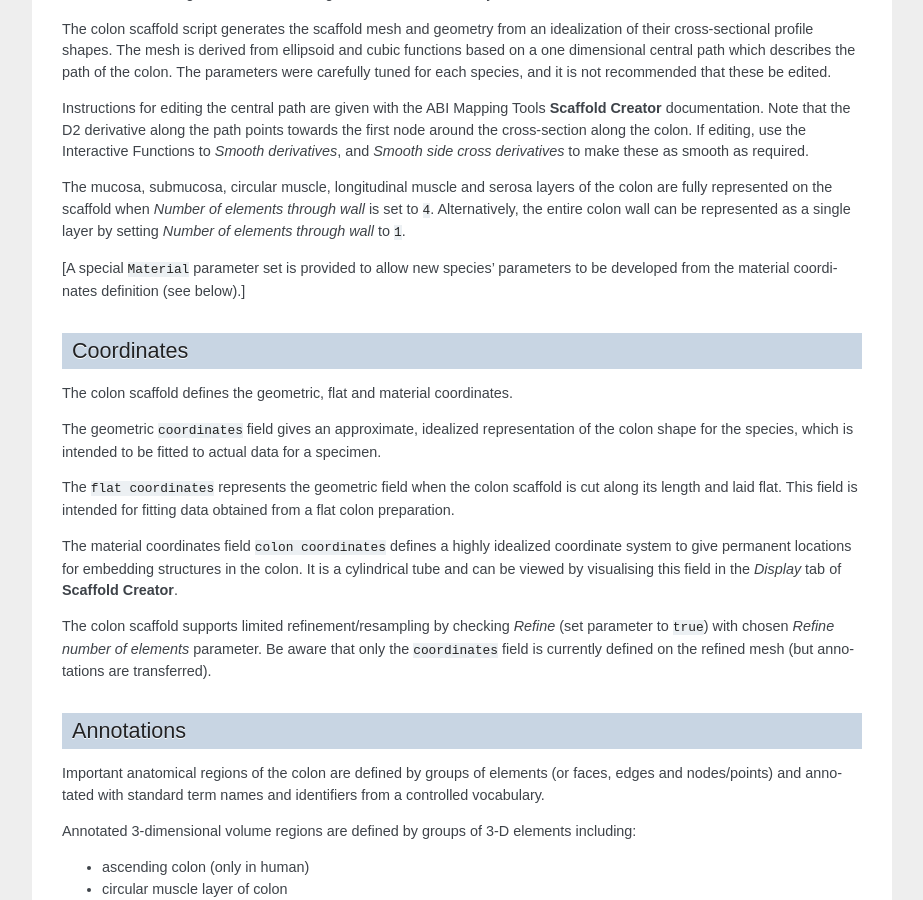
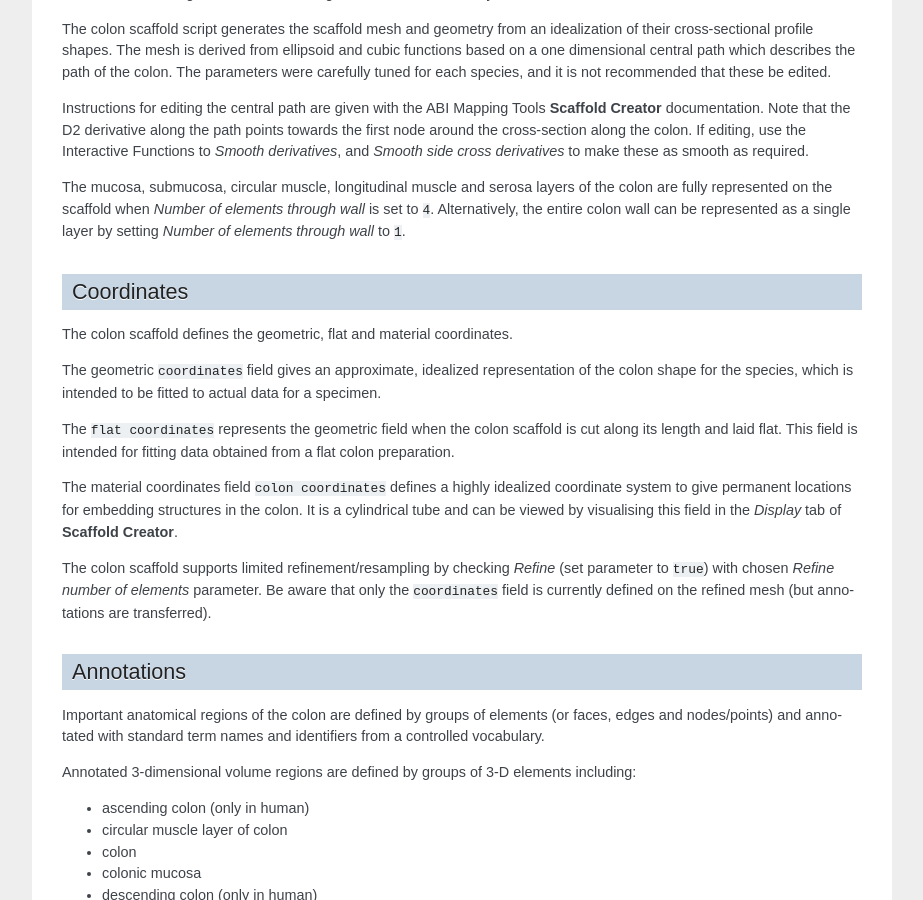
Before and after one commit to ABI-Software/scaffoldmaker, a Sphinx documentation site: the page built from docs/scaffolds/colon.rst, in a window 1280 px wide and 900 px high, scrolled down 1186 px. Shown: the whole window, without its empty margins (198-1121 px from the left). Built offline with Sphinx 7.4.7, drawn with Linux system fonts in a browser that asks for light colours.

Commit message:
Remove description of non-existent material parameter set in colon

```diff
--- a/docs/scaffolds/colon.rst
+++ b/docs/scaffolds/colon.rst
@@ -42,9 +42,6 @@ smooth as required.
 The mucosa, submucosa, circular muscle, longitudinal muscle and serosa layers of the colon are fully represented on
 the scaffold when *Number of elements through wall* is set to ``4``. Alternatively, the entire colon wall can be
 represented as a single layer by setting *Number of elements through wall* to ``1``.
-
-[A special ``Material`` parameter set is provided to allow new species' parameters to be developed from the material
-coordinates definition (see below).]
 
 Coordinates
 -----------
```
